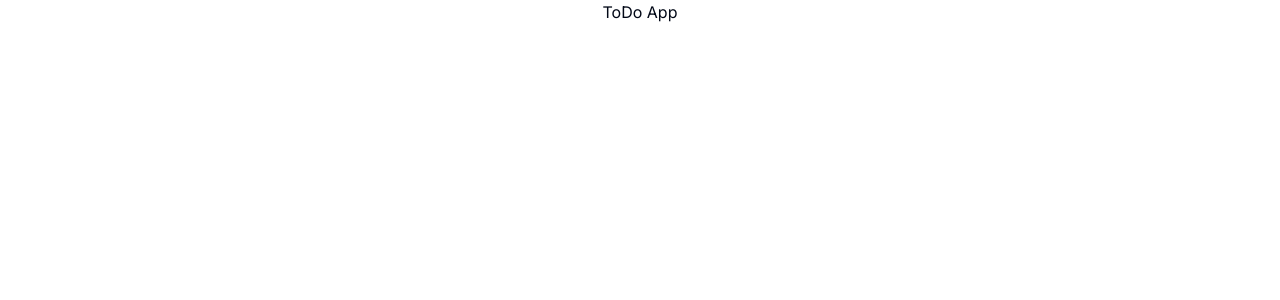
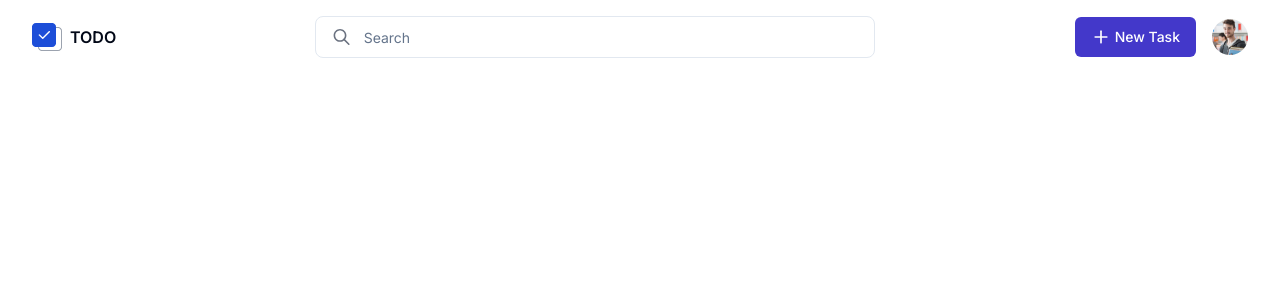
Before and after one commit to sunilkalikayi/my-todo-app, a Next.js app: page / in a window 1280 px wide. Shown: the top 300 px of the page. Built offline with nearby package versions, Linux system fonts and the light colour scheme.

Commit message:
feat: add the nav bar

```diff
--- a/package.json
+++ b/package.json
@@ -9,6 +9,7 @@
     "lint": "next lint"
   },
   "dependencies": {
+    "@radix-ui/react-slot": "^1.0.2",
     "class-variance-authority": "^0.7.0",
     "clsx": "^2.1.0",
     "lucide-react": "^0.367.0",
--- /dev/null
+++ b/public/icons/PlusIcon.tsx
@@ -0,0 +1,28 @@
+import { IconTypes } from "@/types/CommonTypes";
+
+const PlusIcon = ({ height = 20, width = 20, fill = "#9CA3AF" }: IconTypes) => {
+    return (
+        <svg
+            width={width}
+            height={height}
+            viewBox={`0 0 ${height} ${width}`}
+            fill="none"
+            xmlns="http://www.w3.org/2000/svg"
+        >
+            <path
+                fillRule="evenodd"
+                clipRule="evenodd"
+                d="M9.99999 3.32709C10.4602 3.32709 10.8333 3.70018 10.8333 4.16042V15.8271C10.8333 16.2873 10.4602 16.6604 9.99999 16.6604C9.53975 16.6604 9.16666 16.2873 9.16666 15.8271V4.16042C9.16666 3.70018 9.53975 3.32709 9.99999 3.32709Z"
+                fill={fill}
+            />
+            <path
+                fillRule="evenodd"
+                clipRule="evenodd"
+                d="M3.33334 9.99999C3.33334 9.53975 3.70644 9.16666 4.16668 9.16666H15.8333C16.2936 9.16666 16.6667 9.53975 16.6667 9.99999C16.6667 10.4602 16.2936 10.8333 15.8333 10.8333H4.16668C3.70644 10.8333 3.33334 10.4602 3.33334 9.99999Z"
+                fill={fill}
+            />
+        </svg>
+    );
+};
+
+export default PlusIcon;
--- /dev/null
+++ b/public/icons/SearchIcon.tsx
@@ -0,0 +1,28 @@
+import { IconTypes } from "@/types/CommonTypes";
+
+const SearchIcon = ({ height = 20, width = 20, fill = "#6B7280" }: IconTypes) => {
+    return (
+        <svg
+            width={width}
+            height={height}
+            viewBox={`0 0 ${height} ${width}`}
+            fill="none"
+            xmlns="http://www.w3.org/2000/svg"
+        >
+            <path
+                fillRule="evenodd"
+                clipRule="evenodd"
+                d="M8.33332 3.33332C5.5719 3.33332 3.33332 5.5719 3.33332 8.33332C3.33332 11.0947 5.5719 13.3333 8.33332 13.3333C11.0947 13.3333 13.3333 11.0947 13.3333 8.33332C13.3333 5.5719 11.0947 3.33332 8.33332 3.33332ZM1.66666 8.33332C1.66666 4.65142 4.65142 1.66666 8.33332 1.66666C12.0152 1.66666 15 4.65142 15 8.33332C15 12.0152 12.0152 15 8.33332 15C4.65142 15 1.66666 12.0152 1.66666 8.33332Z"
+                fill={fill}
+            />
+            <path
+                fillRule="evenodd"
+                clipRule="evenodd"
+                d="M11.9107 11.9107C12.2362 11.5853 12.7638 11.5853 13.0892 11.9107L18.0892 16.9107C18.4147 17.2362 18.4147 17.7638 18.0892 18.0892C17.7638 18.4147 17.2362 18.4147 16.9107 18.0892L11.9107 13.0892C11.5853 12.7638 11.5853 12.2362 11.9107 11.9107Z"
+                fill={fill}
+            />
+        </svg>
+    );
+};
+
+export default SearchIcon;
--- /dev/null
+++ b/src/components/Navbar.tsx
@@ -0,0 +1,34 @@
+import Image from "next/image";
+import PlusIcon from "../../public/icons/PlusIcon";
+import SearchIcon from "../../public/icons/SearchIcon";
+import { Button } from "./ui/button";
+import { Input } from "./ui/input";
+import ProfileImage from "/public/images/profile.png";
+import Logo from "/public/images/todoIcon.png";
+
+const Navbar = () => {
+    return (
+        <div className="flex justify-between px-8 items-center py-4">
+            {/* logo */}
+            <div className="flex items-center gap-2">
+                <Image src={Logo} alt="todo logo icon" />
+                <p className="font-semibold">TODO</p>
+            </div>
+            {/* search bar */}
+            <div className="flex border items-center w-[560px] px-4 rounded-lg ">
+                <SearchIcon />
+                <Input placeholder="Search" className="border-none" />
+            </div>
+            {/* action items */}
+            <div className="flex gap-4 items-center">
+                <Button className="gap-1">
+                    <PlusIcon fill="white" />
+                    <span>New Task</span>
+                </Button>
+                <Image src={ProfileImage} alt="Profile Image" />
+            </div>
+        </div>
+    );
+};
+
+export default Navbar;
--- /dev/null
+++ b/src/components/ui/button.tsx
@@ -0,0 +1,56 @@
+import * as React from "react"
+import { Slot } from "@radix-ui/react-slot"
+import { cva, type VariantProps } from "class-variance-authority"
+
+import { cn } from "@/lib/utils"
+
+const buttonVariants = cva(
+  "inline-flex items-center justify-center whitespace-nowrap rounded-md text-sm font-medium ring-offset-background transition-colors focus-visible:outline-none focus-visible:ring-2 focus-visible:ring-ring focus-visible:ring-offset-2 disabled:pointer-events-none disabled:opacity-50",
+  {
+    variants: {
+      variant: {
+        default: "bg-primary text-primary-foreground hover:bg-primary/90",
+        destructive:
+          "bg-destructive text-destructive-foreground hover:bg-destructive/90",
+        outline:
+          "border border-input bg-background hover:bg-accent hover:text-accent-foreground",
+        secondary:
+          "bg-secondary text-secondary-foreground hover:bg-secondary/80",
+        ghost: "hover:bg-accent hover:text-accent-foreground",
+        link: "text-primary underline-offset-4 hover:underline",
+      },
+      size: {
+        default: "h-10 px-4 py-2",
+        sm: "h-9 rounded-md px-3",
+        lg: "h-11 rounded-md px-8",
+        icon: "h-10 w-10",
+      },
+    },
+    defaultVariants: {
+      variant: "default",
+      size: "default",
+    },
+  }
+)
+
+export interface ButtonProps
+  extends React.ButtonHTMLAttributes<HTMLButtonElement>,
+    VariantProps<typeof buttonVariants> {
+  asChild?: boolean
+}
+
+const Button = React.forwardRef<HTMLButtonElement, ButtonProps>(
+  ({ className, variant, size, asChild = false, ...props }, ref) => {
+    const Comp = asChild ? Slot : "button"
+    return (
+      <Comp
+        className={cn(buttonVariants({ variant, size, className }))}
+        ref={ref}
+        {...props}
+      />
+    )
+  }
+)
+Button.displayName = "Button"
+
+export { Button, buttonVariants }
--- /dev/null
+++ b/src/components/ui/input.tsx
@@ -0,0 +1,22 @@
+import * as React from "react";
+
+import { cn } from "@/lib/utils";
+
+export interface InputProps extends React.InputHTMLAttributes<HTMLInputElement> {}
+
+const Input = React.forwardRef<HTMLInputElement, InputProps>(({ className, type, ...props }, ref) => {
+    return (
+        <input
+            type={type}
+            className={cn(
+                "flex h-10 w-full rounded-md border border-input bg-background px-3 py-2 text-sm  file:border-0 file:bg-transparent file:text-sm file:font-medium placeholder:text-muted-foreground focus-visible:outline-none   disabled:cursor-not-allowed disabled:opacity-50",
+                className
+            )}
+            ref={ref}
+            {...props}
+        />
+    );
+});
+Input.displayName = "Input";
+
+export { Input };
--- a/src/pages/index.tsx
+++ b/src/pages/index.tsx
@@ -1,11 +1,15 @@
+import Navbar from "@/components/Navbar";
 import { Inter } from "next/font/google";
 
 const inter = Inter({ subsets: ["latin"] });
 
 export default function Home() {
     return (
-        <main className={`flex min-h-screen flex-col items-center justify-between ${inter.className}`}>
-          ToDo App
+        <main className={`min-h-screen  ${inter.className}`}>
+            {/* Nav bar */}
+            <Navbar />
+            {/* side bar */}
+            {/* body */}
         </main>
     );
 }
--- a/src/styles/globals.css
+++ b/src/styles/globals.css
@@ -13,11 +13,11 @@
         --popover: 0 0% 100%;
         --popover-foreground: 222.2 84% 4.9%;
 
-      --primary: 222.2 47.4% 11.2%;
-      --primary-foreground: 210 40% 98%;
+        --primary: #4338ca;
+        --primary-foreground: #ffffff;
 
-      --secondary: 210 40% 96.1%;
-      --secondary-foreground: 222.2 47.4% 11.2%;
+        --secondary: #eff6ff;
+        --secondary-foreground: #1d4ed8;
 
         --muted: 210 40% 96.1%;
         --muted-foreground: 215.4 16.3% 46.9%;
--- /dev/null
+++ b/src/types/CommonTypes.ts
@@ -0,0 +1,5 @@
+export type IconTypes = {
+    height?: number;
+    width?: number;
+    fill?: string;
+};
--- a/tailwind.config.ts
+++ b/tailwind.config.ts
@@ -1,13 +1,8 @@
-import type { Config } from "tailwindcss"
+import type { Config } from "tailwindcss";
 
 const config = {
     darkMode: ["class"],
-  content: [
-    './pages/**/*.{ts,tsx}',
-    './components/**/*.{ts,tsx}',
-    './app/**/*.{ts,tsx}',
-    './src/**/*.{ts,tsx}',
-	],
+    content: ["./pages/**/*.{ts,tsx}", "./components/**/*.{ts,tsx}", "./app/**/*.{ts,tsx}", "./src/**/*.{ts,tsx}"],
     prefix: "",
     theme: {
         container: {
@@ -25,12 +20,12 @@ const config = {
                 background: "hsl(var(--background))",
                 foreground: "hsl(var(--foreground))",
                 primary: {
-          DEFAULT: "hsl(var(--primary))",
-          foreground: "hsl(var(--primary-foreground))",
+                    DEFAULT: "var(--primary)",
+                    foreground: "var(--primary-foreground)",
                 },
                 secondary: {
-          DEFAULT: "hsl(var(--secondary))",
-          foreground: "hsl(var(--secondary-foreground))",
+                    DEFAULT: "var(--secondary)",
+                    foreground: "var(--secondary-foreground)",
                 },
                 destructive: {
                     DEFAULT: "hsl(var(--destructive))",
@@ -75,6 +70,6 @@ const config = {
         },
     },
     plugins: [require("tailwindcss-animate")],
-} satisfies Config
+} satisfies Config;
 
-export default config
+export default config;
```
Also changed, not shown: public/images/profile.png (added), 1 other file (tests, documents, lock files or other folders). Lines whose indentation alone changed are shown as unchanged.
